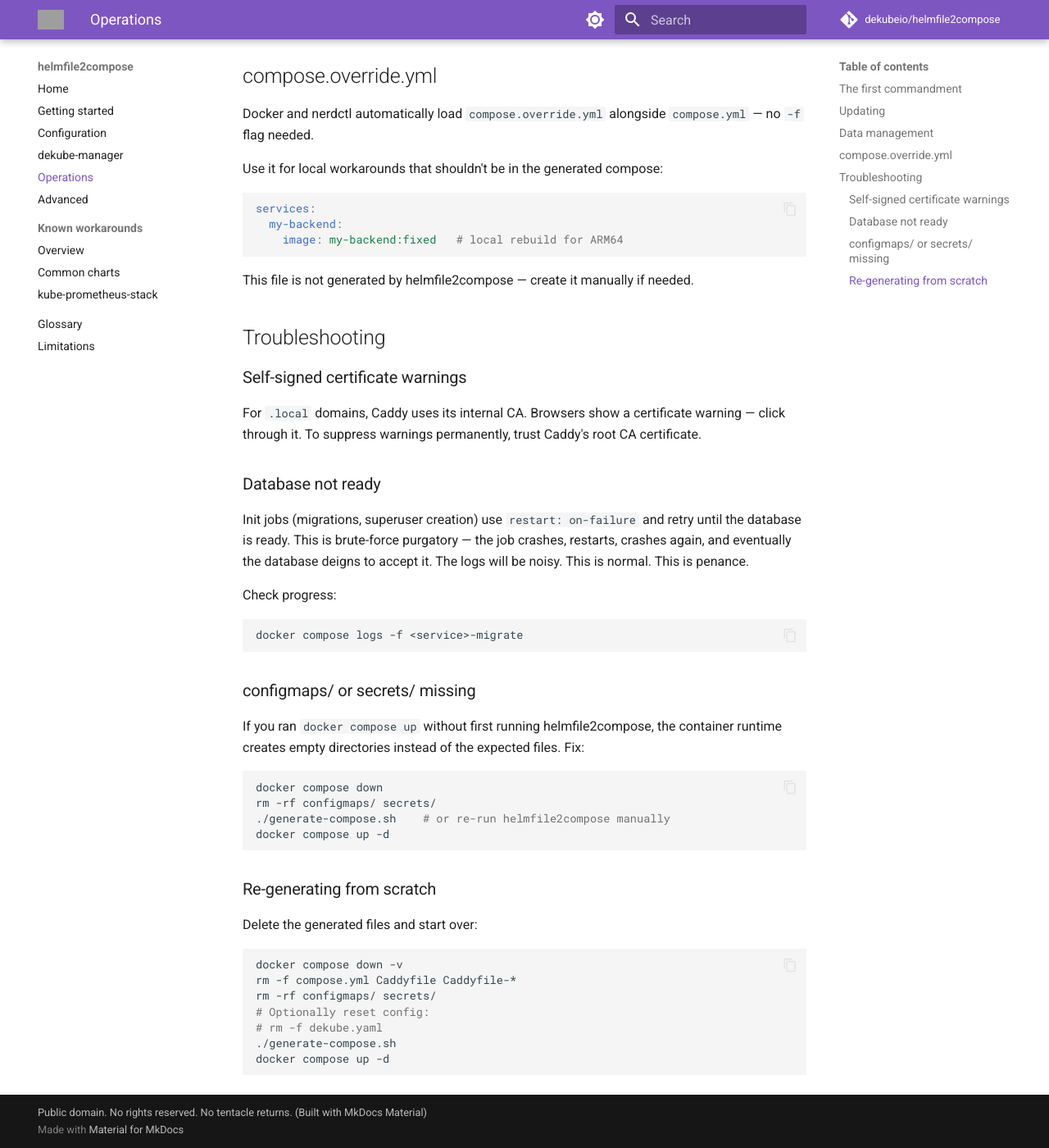
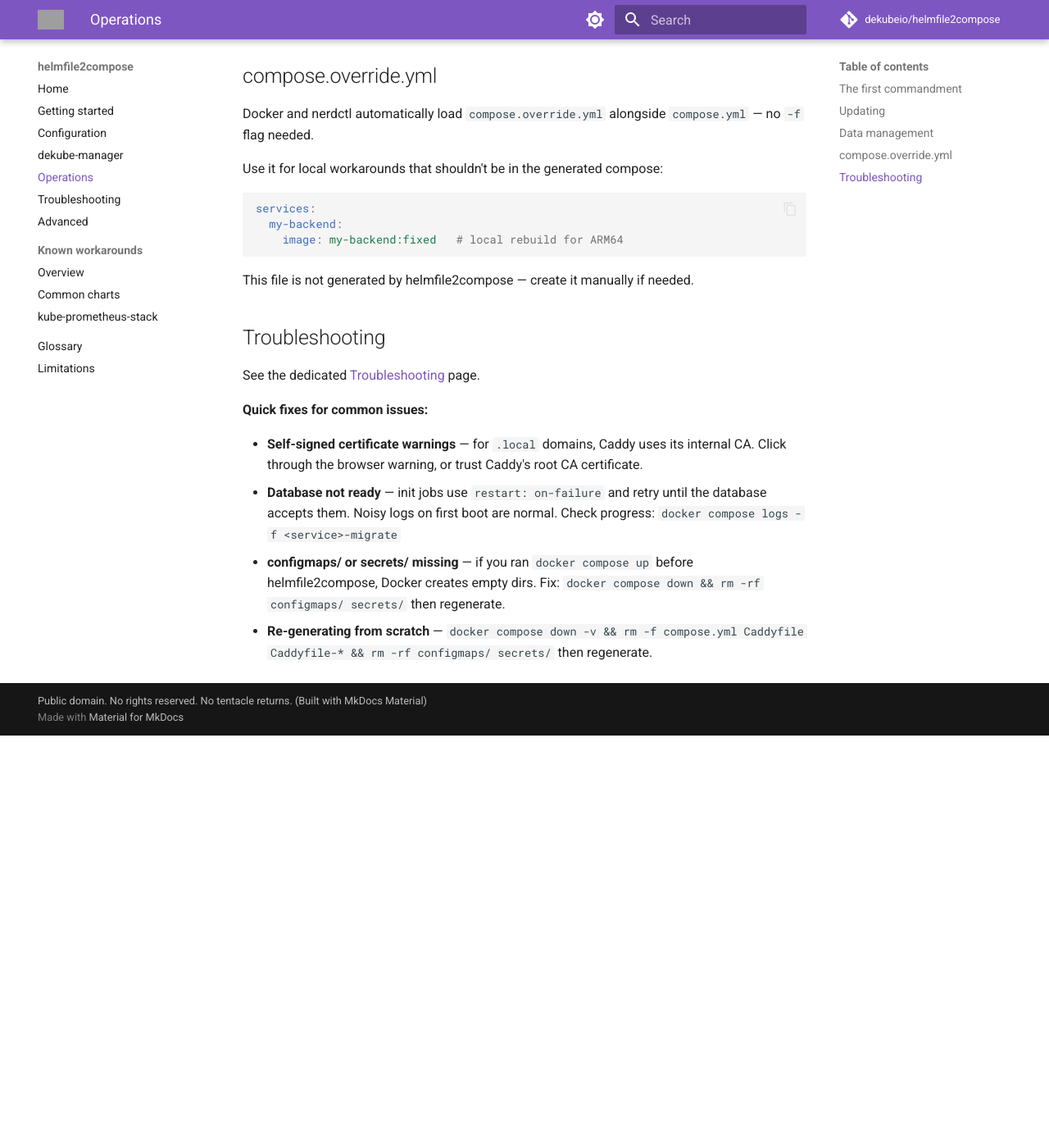
Before and after one commit to dekubeio/helmfile2compose-docs, an MkDocs documentation site: the page built from docs/operations.md, in a window 1280 px wide and 1400 px high, scrolled down 1375 px. Shown: the whole window at 82% size. Built offline with MkDocs 1.6.1 and Material for MkDocs 9.7.7, drawn with Linux system fonts in a browser that asks for light colours; comment, search, counter and statistics services are not loaded; after the commit the page ends 2272 px from its top, so only the background shows below that; grey boxes are pictures that could not be loaded.

Commit message:
docs: reformulate

````diff
--- a/docs/operations.md
+++ b/docs/operations.md
@@ -62,41 +62,11 @@ This file is not generated by helmfile2compose — create it manually if needed.
 
 ## Troubleshooting
 
-### Self-signed certificate warnings
+See the dedicated [Troubleshooting](troubleshooting.md) page.
 
-For `.local` domains, Caddy uses its internal CA. Browsers show a certificate warning — click through it. To suppress warnings permanently, trust Caddy's root CA certificate.
+**Quick fixes for common issues:**
 
-### Database not ready
-
-Init jobs (migrations, superuser creation) use `restart: on-failure` and retry until the database is ready. This is brute-force purgatory — the job crashes, restarts, crashes again, and eventually the database deigns to accept it. The logs will be noisy. This is normal. This is penance.
-
-Check progress:
-
-```bash
-docker compose logs -f <service>-migrate
-```
-
-### configmaps/ or secrets/ missing
-
-If you ran `docker compose up` without first running helmfile2compose, the container runtime creates empty directories instead of the expected files. Fix:
-
-```bash
-docker compose down
-rm -rf configmaps/ secrets/
-./generate-compose.sh    # or re-run helmfile2compose manually
-docker compose up -d
-```
-
-### Re-generating from scratch
-
-Delete the generated files and start over:
-
-```bash
-docker compose down -v
-rm -f compose.yml Caddyfile Caddyfile-*
-rm -rf configmaps/ secrets/
-# Optionally reset config:
-# rm -f dekube.yaml
-./generate-compose.sh
-docker compose up -d
-```
+- **Self-signed certificate warnings** — for `.local` domains, Caddy uses its internal CA. Click through the browser warning, or trust Caddy's root CA certificate.
+- **Database not ready** — init jobs use `restart: on-failure` and retry until the database accepts them. Noisy logs on first boot are normal. Check progress: `docker compose logs -f <service>-migrate`
+- **configmaps/ or secrets/ missing** — if you ran `docker compose up` before helmfile2compose, Docker creates empty dirs. Fix: `docker compose down && rm -rf configmaps/ secrets/` then regenerate.
+- **Re-generating from scratch** — `docker compose down -v && rm -f compose.yml Caddyfile Caddyfile-* && rm -rf configmaps/ secrets/` then regenerate.
--- a/mkdocs.yml
+++ b/mkdocs.yml
@@ -1,6 +1,6 @@
 site_name: helmfile2compose
 site_url: https://helmfile2compose.dekube.io/docs/
-site_description: "The helmfile2compose distribution — generate compose.yml from your Kubernetes manifests. One source of truth, no second stack to maintain."
+site_description: "The helmfile2compose distribution — generate compose.yml from your Kubernetes manifests. Same charts, same values, no second stack to maintain."
 repo_url: https://github.com/dekubeio/helmfile2compose
 repo_name: dekubeio/helmfile2compose
 
@@ -35,6 +35,7 @@ nav:
   - Configuration: configuration.md
   - dekube-manager: https://manager.dekube.io/docs/
   - Operations: operations.md
+  - Troubleshooting: troubleshooting.md
   - Advanced: advanced.md
   - Known workarounds:
       - Overview: known-workarounds/index.md
````
Also changed, not shown: docs/index.md (+5 -4 lines), docs/troubleshooting.md (added, +73 -0 lines).
